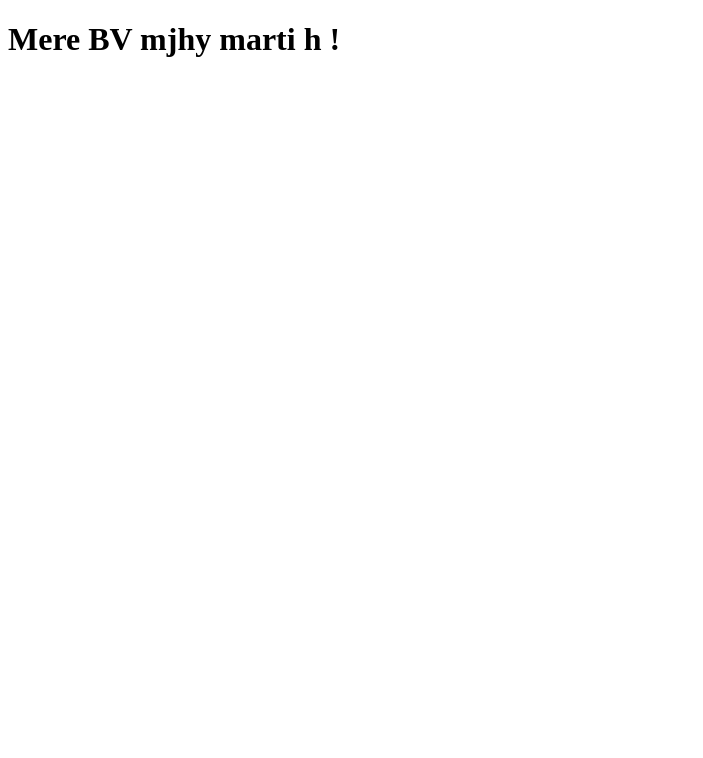
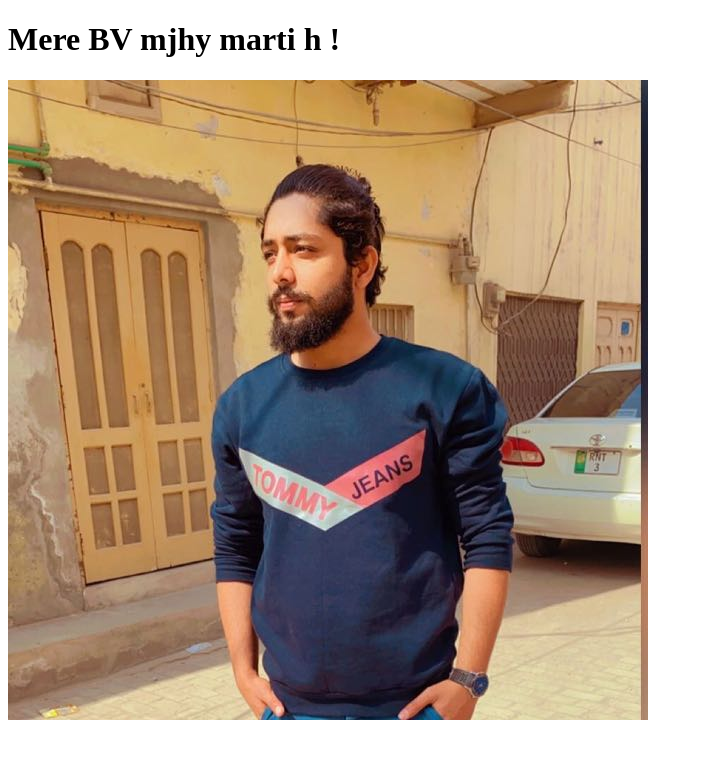
Before and after one commit to mianumar5653/iamumar, a plain HTML site: page index.html in a window 1280 px wide. Shown: the whole page, without its empty margins (0-703 px from the left). Drawn offline with Linux system fonts and the light colour scheme.

Commit message:
Initial App

```diff
--- a/index.html
+++ b/index.html
@@ -10,7 +10,7 @@
 
 
     <h1> Mere BV mjhy marti h ! </h1>
-
+    <img src="./pp.jpeg" alt="">
 
 </body>
 </html>
```
Also changed, not shown: pp.jpeg (added).
